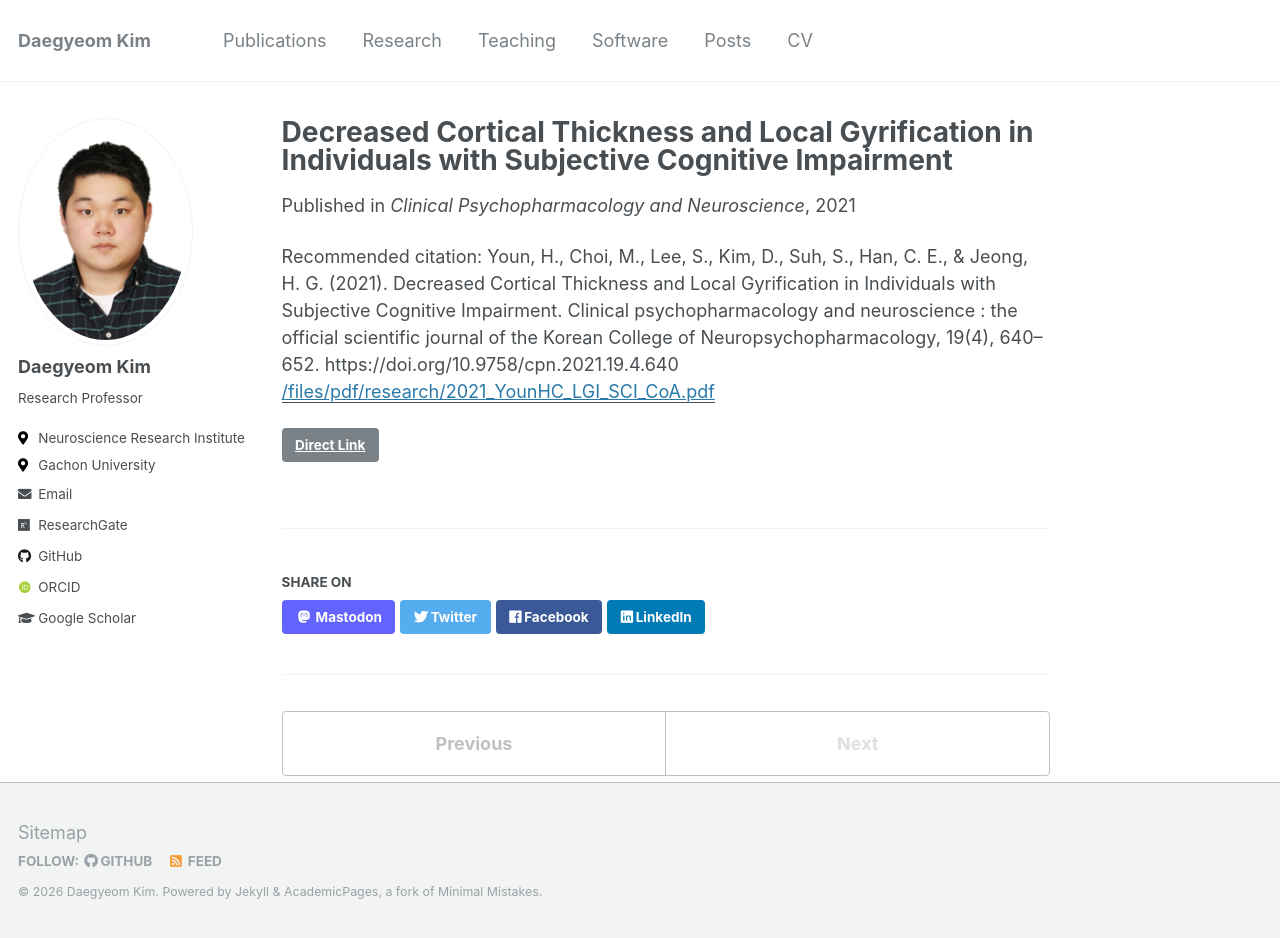
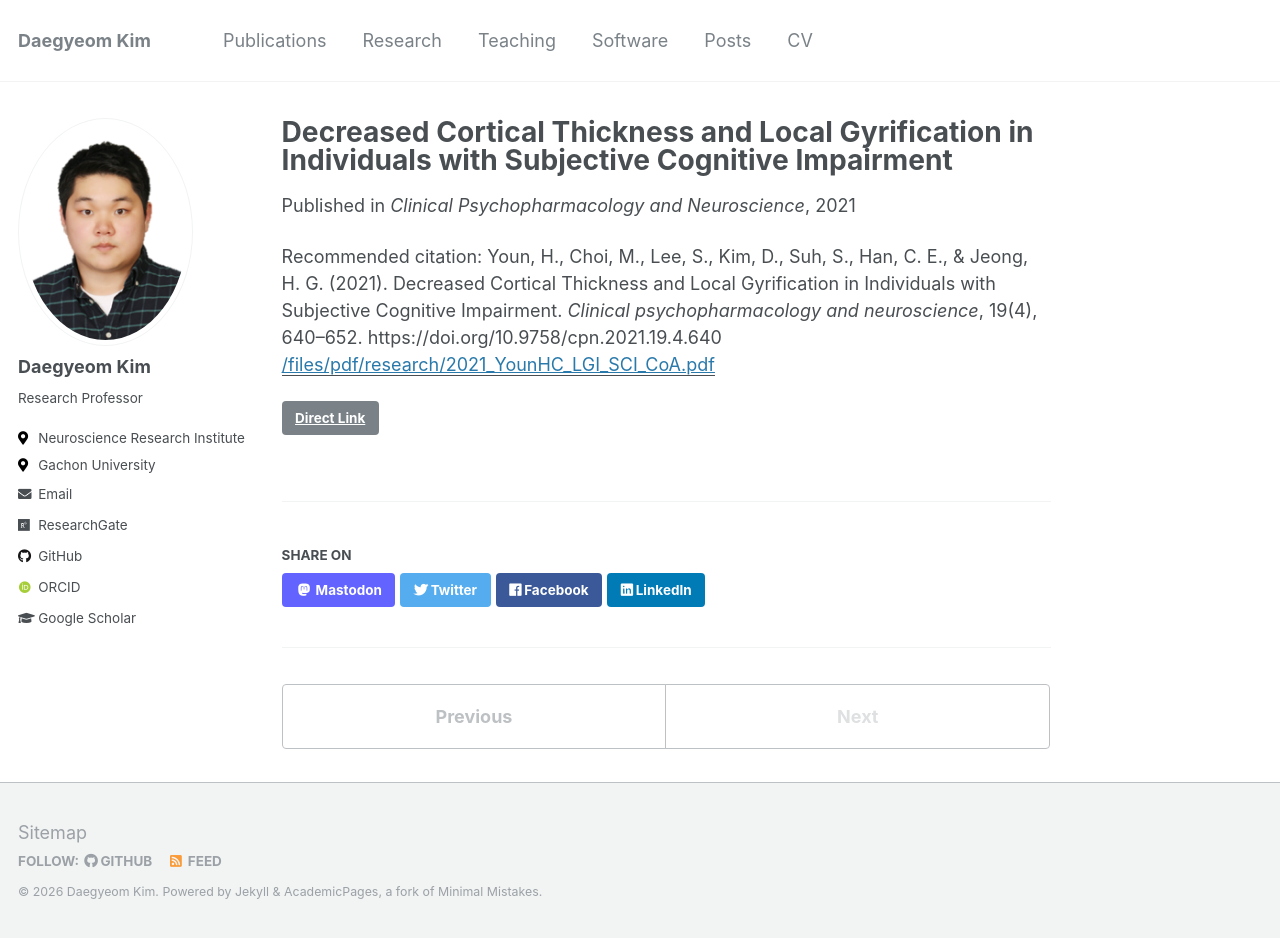
Before and after one commit to dgyeomkim/dgyeomkim.github.io, a Jekyll site: the page built from _publications/2021-LGI.md, in a window 1280 px wide and 938 px high. Built offline with Jekyll 4.4.1, drawn with Linux system fonts in a browser that asks for light colours; some web fonts are replaced.

Commit message:
Update 2021-LGI.md

```diff
--- a/_publications/2021-LGI.md
+++ b/_publications/2021-LGI.md
@@ -6,5 +6,5 @@ date: 2021-11-30
 venue: 'Clinical Psychopharmacology and Neuroscience'
 paperurl: '/files/pdf/research/2021_YounHC_LGI_SCI_CoA.pdf'
 link: 'https://doi.org/10.9758/cpn.2021.19.4.640'
-citation: 'Youn, H., Choi, M., Lee, S., Kim, D., Suh, S., Han, C. E., & Jeong, H. G. (2021). Decreased Cortical Thickness and Local Gyrification in Individuals with Subjective Cognitive Impairment. Clinical psychopharmacology and neuroscience : the official scientific journal of the Korean College of Neuropsychopharmacology, 19(4), 640–652. https://doi.org/10.9758/cpn.2021.19.4.640'
+citation: 'Youn, H., Choi, M., Lee, S., Kim, D., Suh, S., Han, C. E., & Jeong, H. G. (2021). Decreased Cortical Thickness and Local Gyrification in Individuals with Subjective Cognitive Impairment. <i>Clinical psychopharmacology and neuroscience</i>, 19(4), 640–652. https://doi.org/10.9758/cpn.2021.19.4.640'
 ---
```
